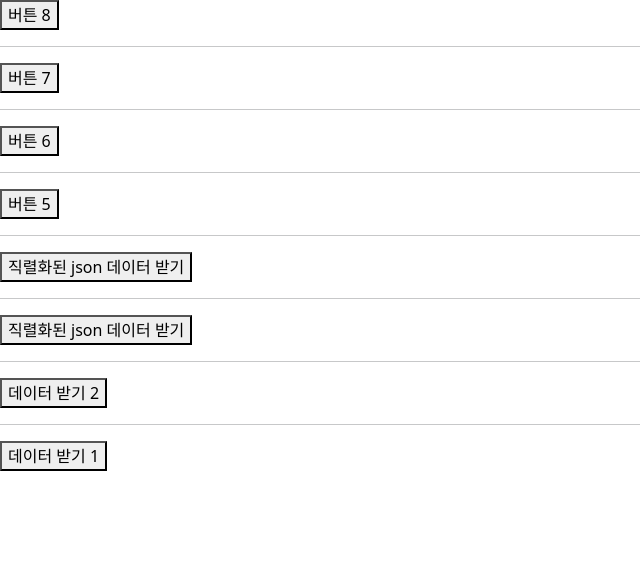
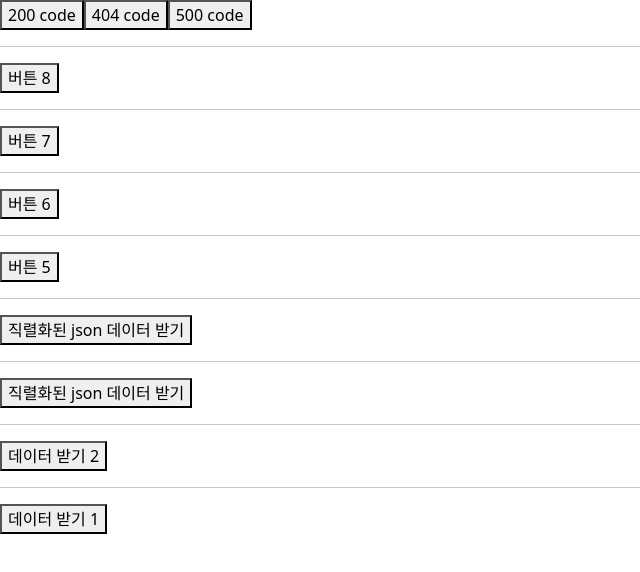
Before and after one commit to yumin359/react, a React (Vite) app: page / in a window 1280 px wide. Shown: the top 572 px of the page, without its empty margins (0-640 px from the left). Built offline with nearby package versions, Linux system fonts and the light colour scheme.

Commit message:
0708 응답 코드

```diff
--- a/src/App57.jsx
+++ b/src/App57.jsx
@@ -90,6 +90,29 @@ function App57(props) {
 
   return (
     <div>
+      <button
+        onClick={() => {
+          axios.get("/api/main32/sub9");
+        }}
+      >
+        200 code
+      </button>
+      <button
+        onClick={() => {
+          axios.get("/api/main32/sub10");
+        }}
+      >
+        404 code
+      </button>
+      <button
+        onClick={() => {
+          axios.get("/api/main32/sub11");
+        }}
+      >
+        500 code
+      </button>
+      <hr />
+
       <button onClick={handleButton8Click}>버튼 8</button>
       <hr />
       <button onClick={handleButton7Click}>버튼 7</button>
```
